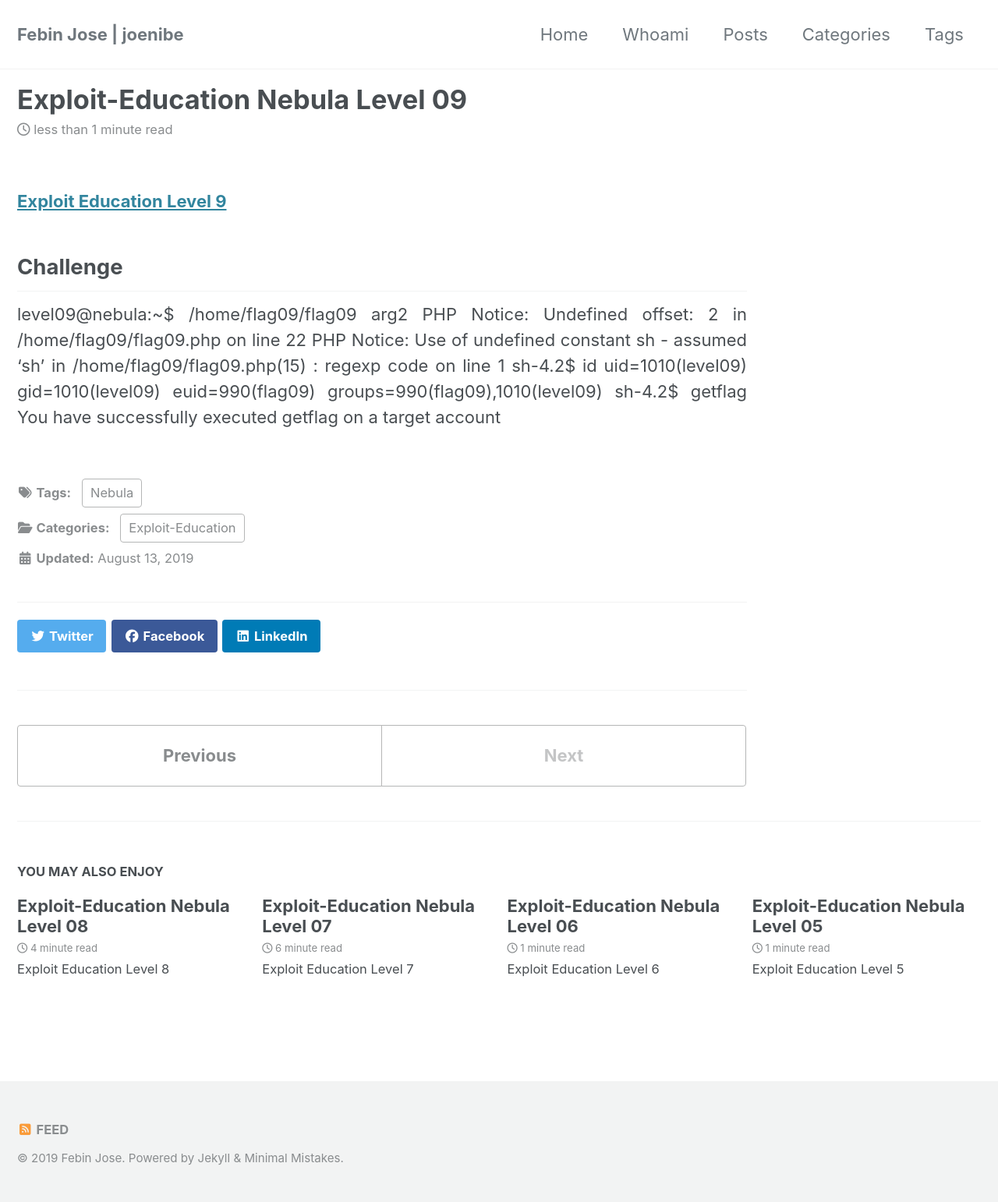
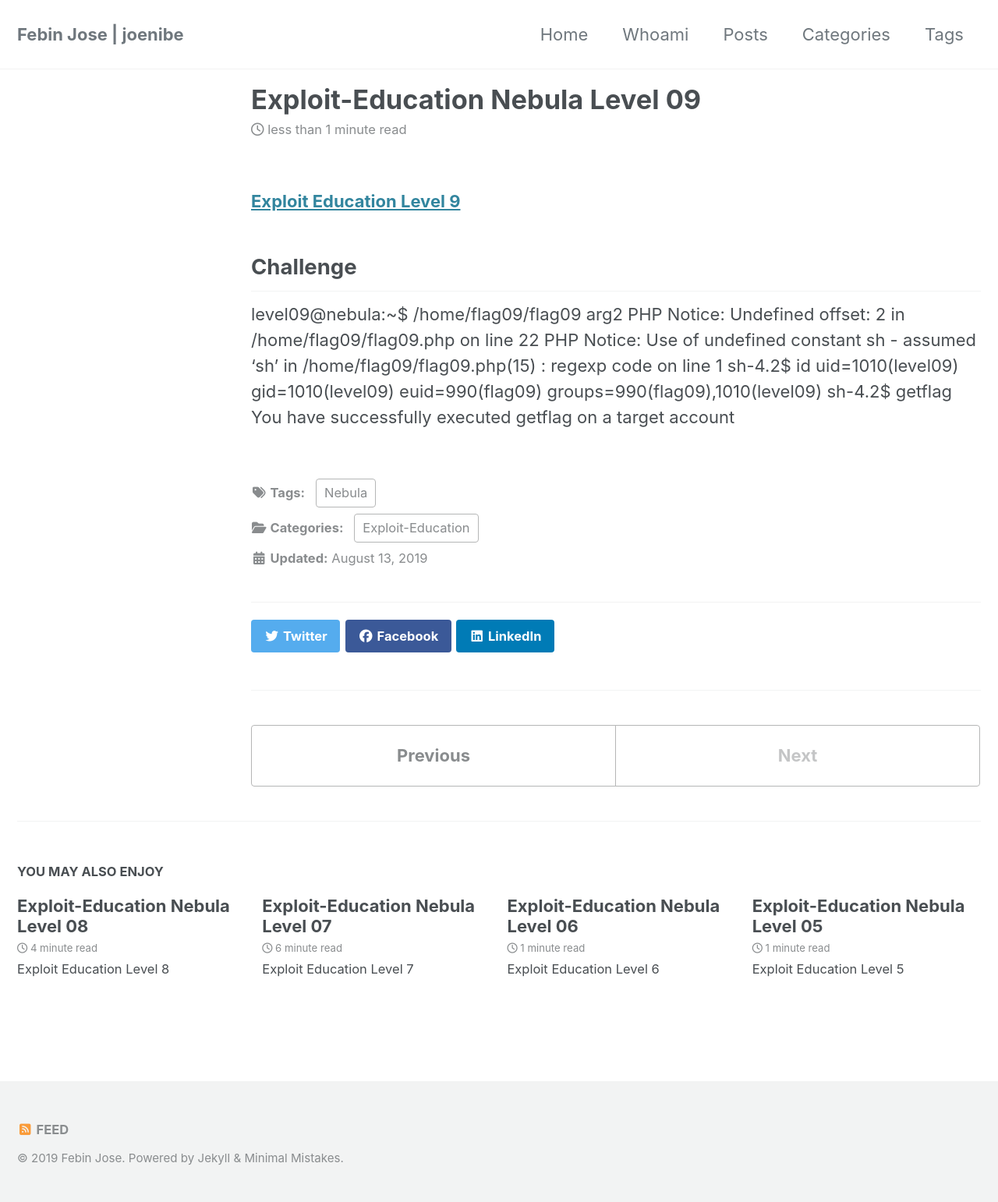
Before and after one commit to JoeNibe/JoeNibe.github.io, a Jekyll site: the page built from _posts/nebula/2019-08-13-level09.md, in a window 1280 px wide. Shown: the whole page at 78% size. Built offline with Jekyll 4.4.1, drawn with Linux system fonts in a browser that asks for light colours; cached includes are drawn as plain includes; nearby versions of some CDN libraries.

Commit message:
Update single_c.html

```diff
--- a/_layouts/single_c.html
+++ b/_layouts/single_c.html
@@ -17,7 +17,7 @@
 <div id="main" role="main" >
 
 
-  <article class="page" style="float: left;text-align: justify" itemscope itemtype="https://schema.org/CreativeWork">
+  <article class="page"  itemscope itemtype="https://schema.org/CreativeWork">
     {% if page.title %}<meta itemprop="headline" content="{{ page.title | markdownify | strip_html | strip_newlines | escape_once }}">{% endif %}
     {% if page.excerpt %}<meta itemprop="description" content="{{ page.excerpt | markdownify | strip_html | strip_newlines | escape_once }}">{% endif %}
     {% if page.date %}<meta itemprop="datePublished" content="{{ page.date | date: "%B %d, %Y" }}">{% endif %}
```
